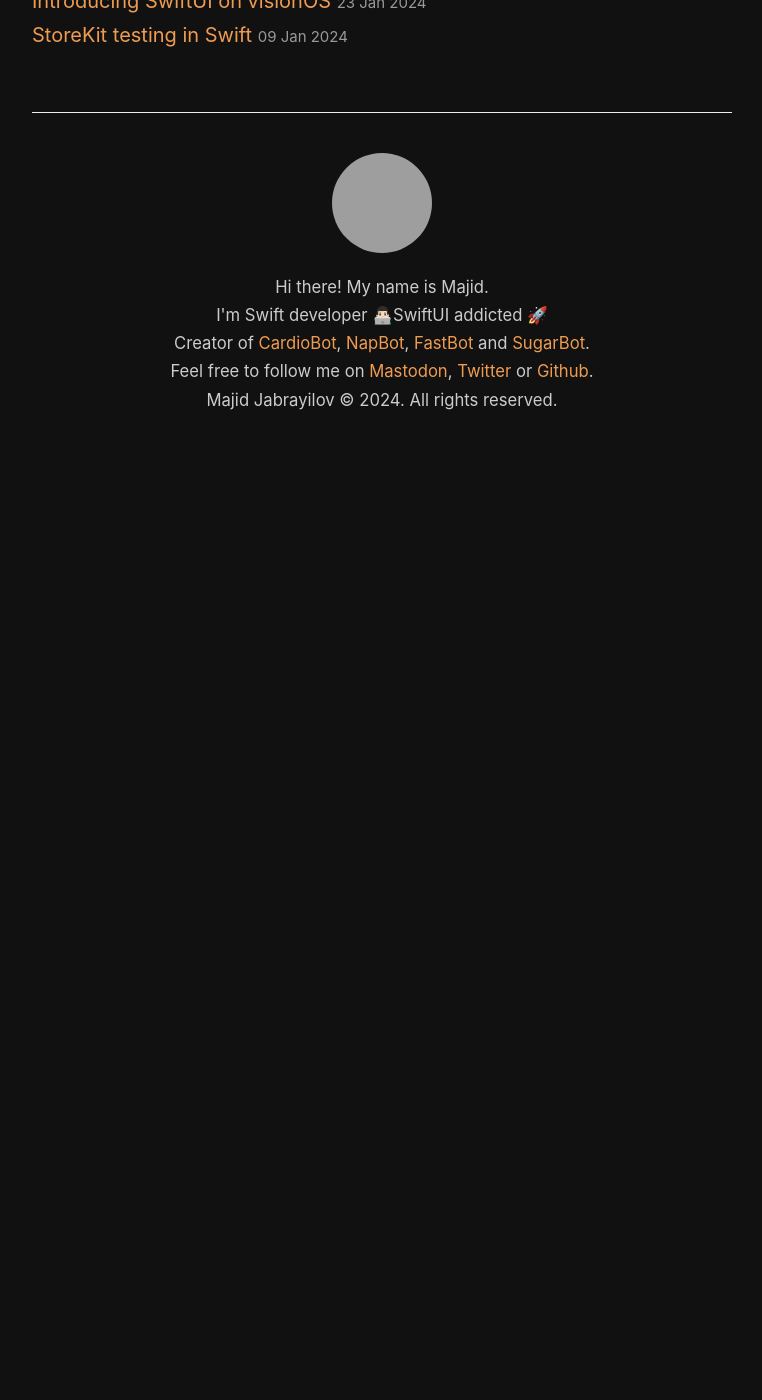
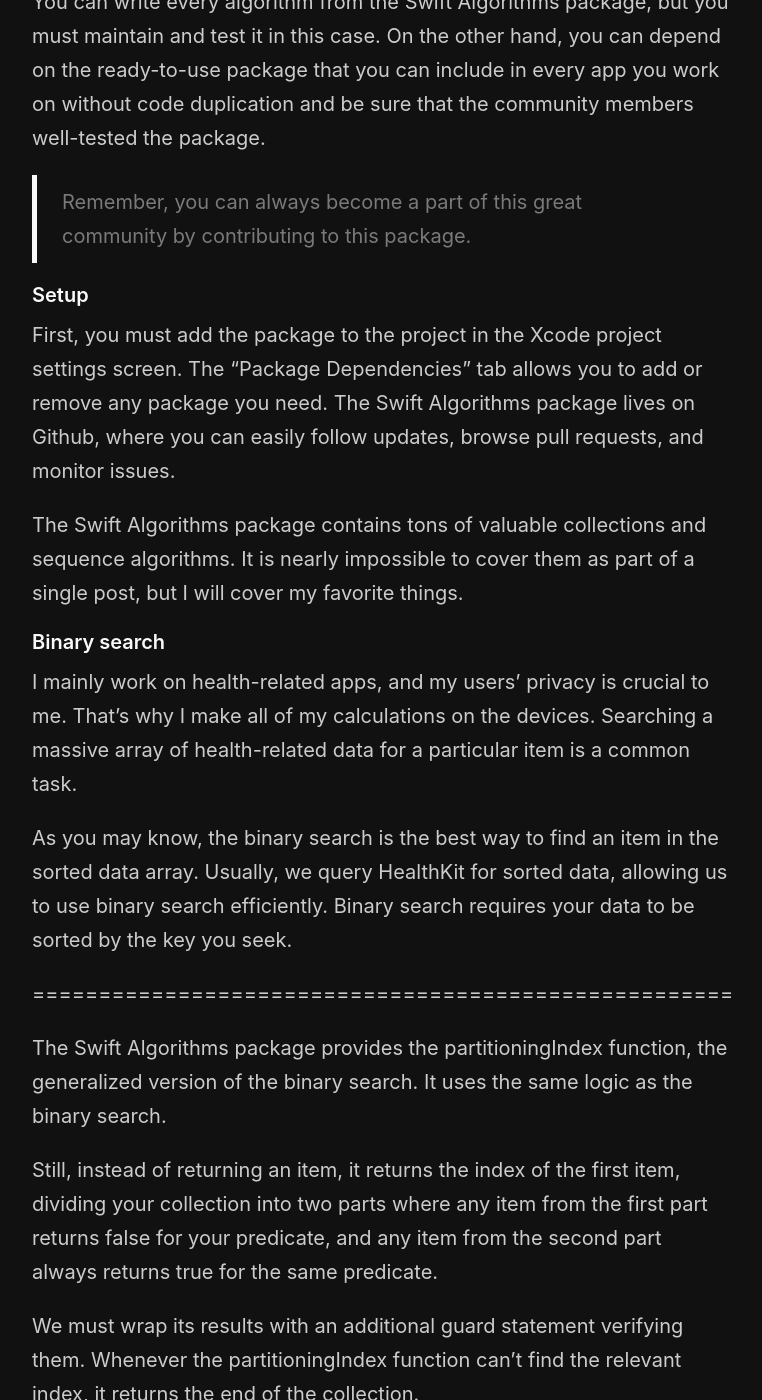
Before and after one commit to mecid/mecid.github.io, a Jekyll site: the page built from _posts/2024-02-13-discovering-swift-algorithms-package.md, in a window 1280 px wide and 1400 px high, scrolled down 482 px. Shown: the whole window, without its empty margins (258-1020 px from the left). Built offline with Jekyll 4.4.1, drawn with Linux system fonts in a browser that asks for light colours; before the commit the page ends 936 px from its top, so only the background shows below that; some of the changed text lies outside the part shown; grey boxes are pictures that could not be loaded.

Commit message:
swift algo post content added

```diff
--- a/_posts/2024-02-13-discovering-swift-algorithms-package.md
+++ b/_posts/2024-02-13-discovering-swift-algorithms-package.md
@@ -2,3 +2,68 @@
 title: Discovering Swift Algorithms package
 layout: post
 ---
+
+Almost every app I built and supported includes the Swift Algorithms package. However, I noticed that only some developers are familiar with it. Today, we will discover what the Swift Algorithms package offers us to write better, safer code for complex algorithms.
+
+#### Reason
+You can write every algorithm from the Swift Algorithms package, but you must maintain and test it in this case. On the other hand, you can depend on the ready-to-use package that you can include in every app you work on without code duplication and be sure that the community members well-tested the package.
+
+> Remember, you can always become a part of this great community by contributing to this package.
+
+#### Setup
+First, you must add the package to the project in the Xcode project settings screen. The "Package Dependencies" tab allows you to add or remove any package you need. The Swift Algorithms package lives on Github, where you can easily follow updates, browse pull requests, and monitor issues.
+
+The Swift Algorithms package contains tons of valuable collections and sequence algorithms. It is nearly impossible to cover them as part of a single post, but I will cover my favorite things.
+
+#### Binary search
+I mainly work on health-related apps, and my users' privacy is crucial to me. That's why I make all of my calculations on the devices. Searching a massive array of health-related data for a particular item is a common task.
+
+As you may know, the binary search is the best way to find an item in the sorted data array. Usually, we query HealthKit for sorted data, allowing us to use binary search efficiently. Binary search requires your data to be sorted by the key you seek.
+
+=====================================================
+
+The Swift Algorithms package provides the partitioningIndex function, the generalized version of the binary search. It uses the same logic as the binary search.
+
+Still, instead of returning an item, it returns the index of the first item, dividing your collection into two parts where any item from the first part returns false for your predicate, and any item from the second part always returns true for the same predicate.
+
+We must wrap its results with an additional guard statement verifying them. Whenever the partitioningIndex function can't find the relevant index, it returns the end of the collection.
+
+We also verify that the resulting index divides the array into two partitions, and an item for the first index also equals the item we are looking for. There might be a case where you can find an index dividing the array using your predicate, but the array doesn't contain the value you want.
+
+#### Chunking
+Dividing a collection into chunks is another common task in my apps. You might need to divide the collection into chunks of any count or by any additional logic. The Swift Algorithms package provides us with chunking API for this particular case.
+
+=====================================================
+
+The Swift Algorithms package provides the chunks function, taking a count of items in a single chunk as the parameter and returning the subsequence array.
+
+My app has a more interesting situation where the particular logic should drive chunking. In my case, I need the chunks where items have time intervals between them no longer than one hour.
+
+=====================================================
+
+As you can see in the example above, we use the chunked function with the predicate, where we can compare two adjacent elements of the collection and decide whenever we want to put them into the same chunk.
+
+#### Filtering
+Almost every app has a situation where you have a collection with optional values, and you need to keep only non-nil values. For this case, the Swift Algorithms package introduces the compacted functions.
+
+===================================================
+
+Another common task is to remove the duplicates from a collection of elements, and you can easily do it with the help of the unique function.
+
+=====================================================
+
+#### Sampling
+Another situation I came across in my apps is extracting some minimal or maximal elements from the collection. You can easily do that with the Swift Algorithms package's min, max, or minAndMax functions.
+
+=====================================================
+
+How often do you need to get the particular count of the random elements from the collection? The Swift Algorithms package has the randomSample function, taking the count as a single parameter and returning an array of the random elements.
+
+=====================================================
+
+#### Combinations
+The Swift Algorithms package provides us with the combinations function, allowing us to combine every element of the collection with each other.
+
+=====================================================
+
+As you can see in the example above, the combinations function takes only one parameter, defining the number of elements that it should use per combination.
```
